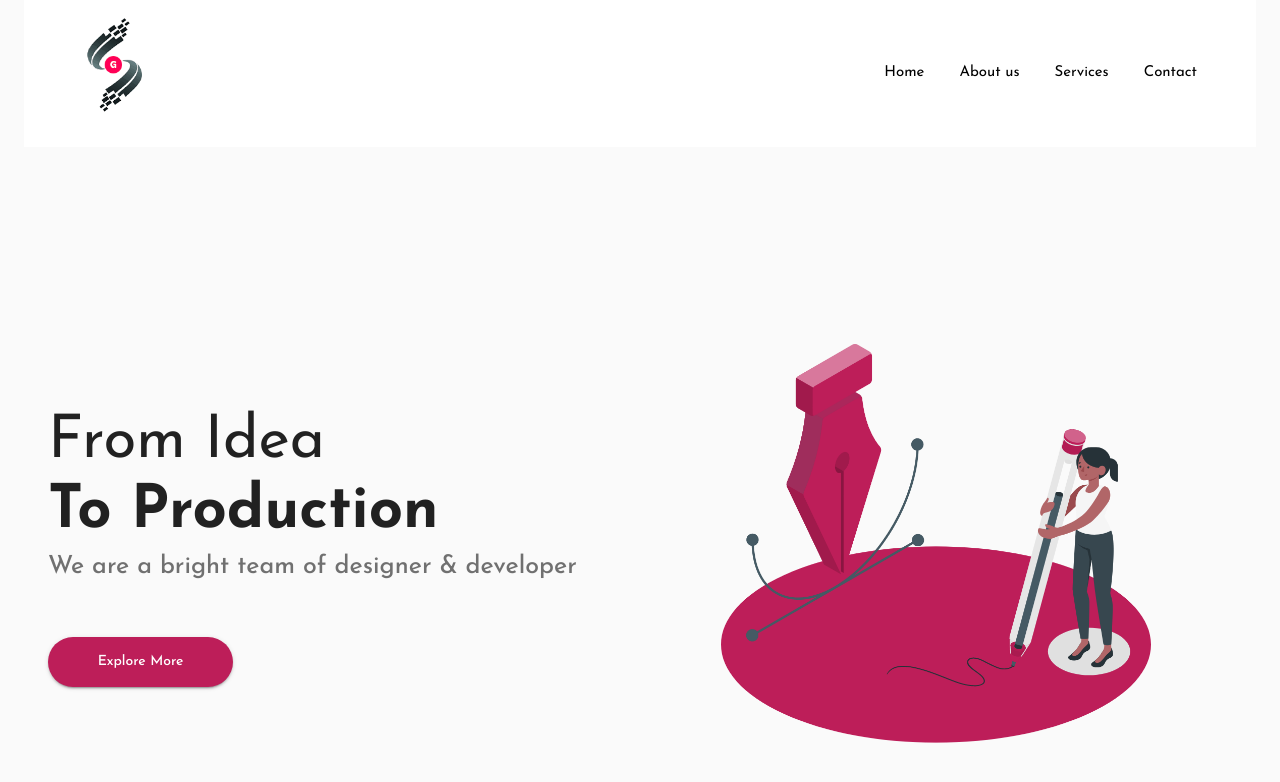
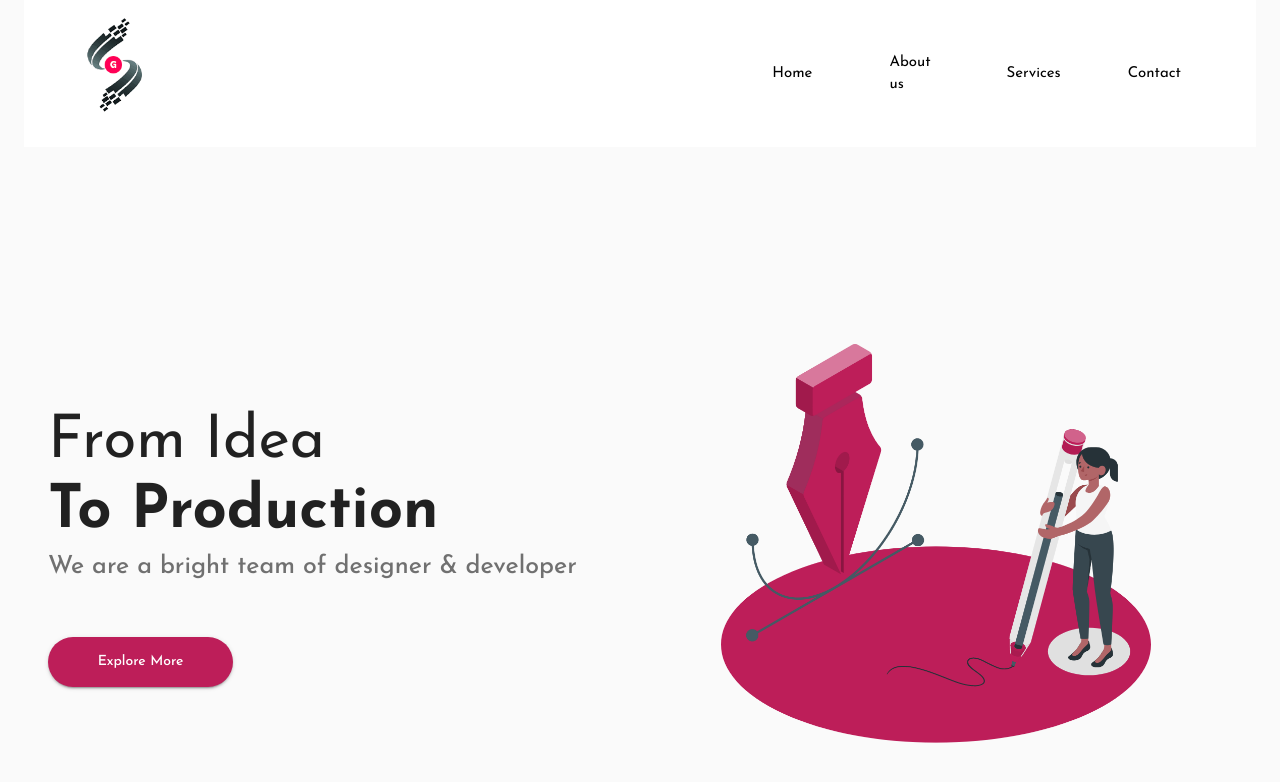
Before and after one commit to VinCodeTheWeb/genosio, a React (Create React App) app in the folder client/: page / in a window 1280 px wide. Shown: the top 782 px of the page. Built offline with nearby package versions, Linux system fonts and the light colour scheme.

Commit message:
adding header link text in header.json

```diff
--- a/client/public/locales/en/components/header.json
+++ b/client/public/locales/en/components/header.json
@@ -1,3 +1,6 @@
 {
-    "home": "Home"
+    "home": "Home",
+    "about": "About us",
+    "services": "Services",
+    "contact": "Contact"
 }
--- a/client/src/components/Header/header.component.tsx
+++ b/client/src/components/Header/header.component.tsx
@@ -1,6 +1,6 @@
 import React, { useContext } from 'react';
 import { useTranslation } from 'react-i18next';
-import { AppBar, Toolbar, Typography, IconButton, Hidden } from '@material-ui/core/';
+import { AppBar, Toolbar, ListItem, IconButton, Hidden } from '@material-ui/core/';
 import { Menu } from '@material-ui/icons';
 
 // Components
@@ -24,18 +24,10 @@ const Header: React.FC = () => {
                 <Logo />
                 <Hidden mdDown>
                     <nav className={classes.nav}>
-                        <Typography className={classes.link} component="li">
-                            {t('home')}
-                        </Typography>
-                        <Typography className={classes.link} component="li">
-                            About us
-                        </Typography>
-                        <Typography className={classes.link} component="li">
-                            Services
-                        </Typography>
-                        <Typography className={classes.link} component="li">
-                            Contact
-                        </Typography>
+                        <ListItem className={classes.link}>{t('home')}</ListItem>
+                        <ListItem className={classes.link}>{t('about')}</ListItem>
+                        <ListItem className={classes.link}>{t('services')}</ListItem>
+                        <ListItem className={classes.link}>{t('contact')}</ListItem>
                     </nav>
                 </Hidden>
                 <Hidden mdUp>
--- a/client/src/components/Logo/logo.component.tsx
+++ b/client/src/components/Logo/logo.component.tsx
@@ -1,18 +1,18 @@
 import React from 'react';
 import { Box } from '@material-ui/core/';
 
-// Header Styles
+// Logo Asset
+import LogoImg from 'assets/logo.png';
+
+// Logo Styles
 import { useStyles } from './logo.styles';
-
-// Logo
-import LogoImg from 'assets/logo.png';
 
 const Logo: React.FC = () => {
     const classes = useStyles();
 
     return (
         <Box>
-            <img role="img" className={classes.logo} src={LogoImg} alt="logo" />
+            <img className={classes.logo} src={LogoImg} alt="logo" />
         </Box>
     );
 };
```
